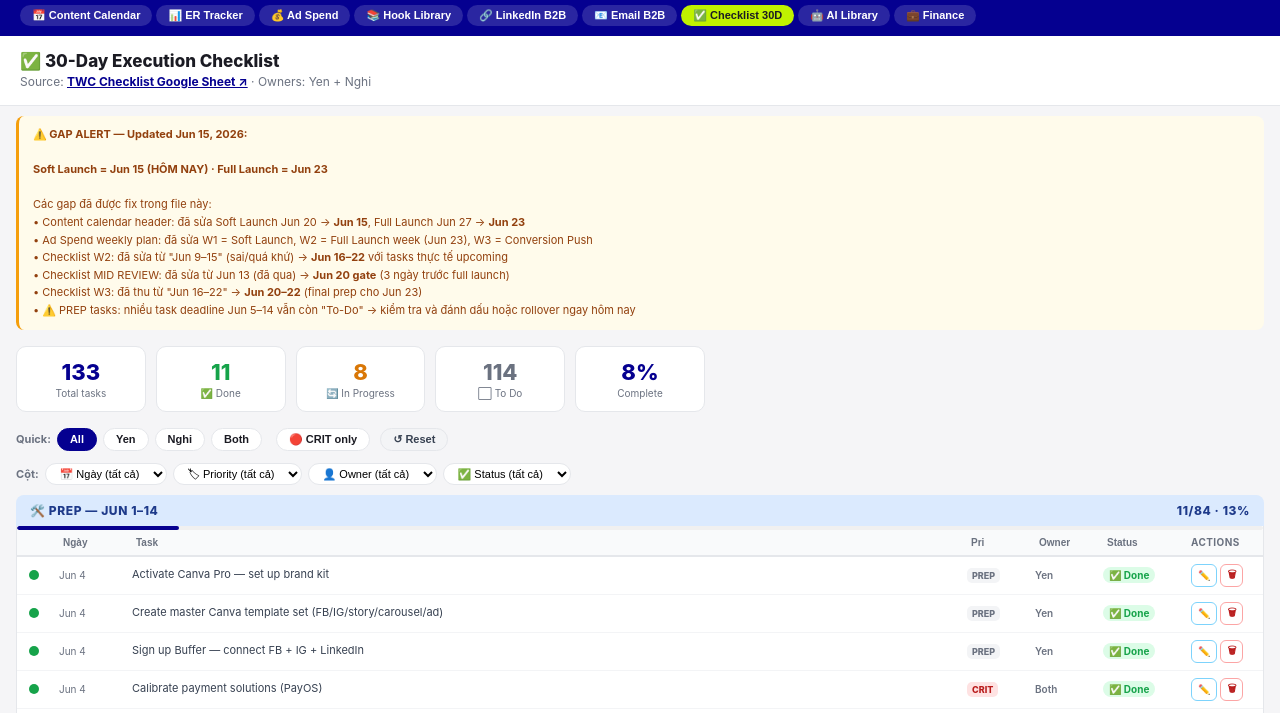
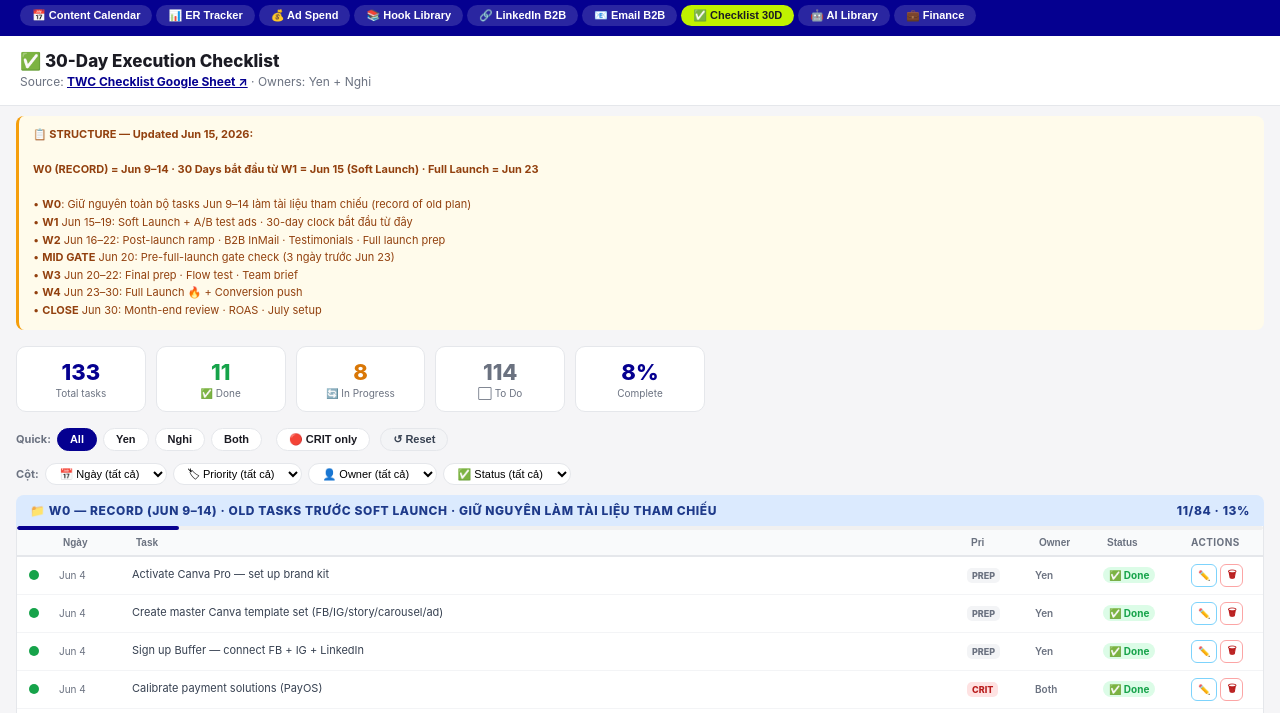
Before and after one commit to yennievo2011-source/twc-operation-hub, a plain HTML site: page twc-master-plan-v5.html in a window 1280 px wide. Both pictures are taken after a click on the button "✅ Checklist 30D". Shown: the part 61-774 px from the top of the page. Drawn offline with Linux system fonts and the light colour scheme.

Commit message:
fix: W0 RECORD + fresh 30D from Jun 15 as W1

```diff
--- a/twc-master-plan-v5.html
+++ b/twc-master-plan-v5.html
@@ -1019,15 +1019,15 @@ td{padding:8px 10px;vertical-align:top;font-size:12px}
   <p>Source: <a href="https://docs.google.com/spreadsheets/d/1kwzqSVf7x4e_cqnHsWprlmqgGg_jw0vHhUvVlZ7ioow/edit" target="_blank" style="color:var(--ind);font-weight:700">TWC Checklist Google Sheet ↗</a> · Owners: Yen + Nghi</p>
 </div>
 <div class="callout callout-amber" style="margin:10px 16px 0">
-  <b>⚠️ GAP ALERT — Updated Jun 15, 2026:</b><br><br>
-  <b>Soft Launch = Jun 15 (HÔM NAY) · Full Launch = Jun 23</b><br><br>
-  Các gap đã được fix trong file này:<br>
-  • Content calendar header: đã sửa Soft Launch Jun 20 → <b>Jun 15</b>, Full Launch Jun 27 → <b>Jun 23</b><br>
-  • Ad Spend weekly plan: đã sửa W1 = Soft Launch, W2 = Full Launch week (Jun 23), W3 = Conversion Push<br>
-  • Checklist W2: đã sửa từ "Jun 9–15" (sai/quá khứ) → <b>Jun 16–22</b> với tasks thực tế upcoming<br>
-  • Checklist MID REVIEW: đã sửa từ Jun 13 (đã qua) → <b>Jun 20 gate</b> (3 ngày trước full launch)<br>
-  • Checklist W3: đã thu từ "Jun 16–22" → <b>Jun 20–22</b> (final prep cho Jun 23)<br>
-  • ⚠️ PREP tasks: nhiều task deadline Jun 5–14 vẫn còn "To-Do" → kiểm tra và đánh dấu hoặc rollover ngay hôm nay
+  <b>📋 STRUCTURE — Updated Jun 15, 2026:</b><br><br>
+  <b>W0 (RECORD) = Jun 9–14 · 30 Days bắt đầu từ W1 = Jun 15 (Soft Launch) · Full Launch = Jun 23</b><br><br>
+  • <b>W0</b>: Giữ nguyên toàn bộ tasks Jun 9–14 làm tài liệu tham chiếu (record of old plan)<br>
+  • <b>W1</b> Jun 15–19: Soft Launch + A/B test ads · 30-day clock bắt đầu từ đây<br>
+  • <b>W2</b> Jun 16–22: Post-launch ramp · B2B InMail · Testimonials · Full launch prep<br>
+  • <b>MID GATE</b> Jun 20: Pre-full-launch gate check (3 ngày trước Jun 23)<br>
+  • <b>W3</b> Jun 20–22: Final prep · Flow test · Team brief<br>
+  • <b>W4</b> Jun 23–30: Full Launch 🔥 + Conversion push<br>
+  • <b>CLOSE</b> Jun 30: Month-end review · ROAS · July setup
 </div>
 <div class="ck-section">
 <div class="ck-summary" id="ckSummary"></div>
@@ -1697,7 +1697,7 @@ function calcER(i,thr){
 // status: Done In-Progress To-Do
 // ============================================================
 const phases=[
-{key:'PREP',label:'🛠️ PREP — Jun 1–14',cls:'ck-ph-prep',tasks:[
+{key:'PREP',label:'📁 W0 — RECORD (Jun 9–14) · Old tasks trước Soft Launch · Giữ nguyên làm tài liệu tham chiếu',cls:'ck-ph-prep',tasks:[
 ['Jun 4','Activate Canva Pro — set up brand kit','PREP','Yen','Done'],
 ['Jun 4','Create master Canva template set (FB/IG/story/carousel/ad)','PREP','Yen','Done'],
 ['Jun 4','Sign up Buffer — connect FB + IG + LinkedIn','PREP','Yen','Done'],
```
